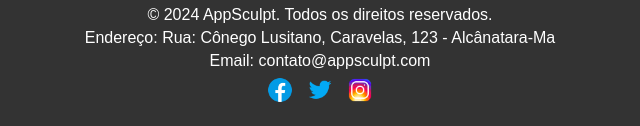
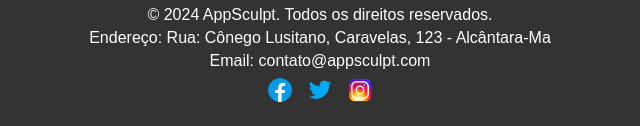
Before and after one commit to AppSSculpt/projetofab, a plain HTML site: page index.html in a window 1280 px wide. Shown: the part 912-1038 px from the top of the page, 320-960 px from the left. Drawn offline with Linux system fonts and the light colour scheme.

Commit message:
Update index.html

```diff
--- a/index.html
+++ b/index.html
@@ -231,7 +231,7 @@ footer {
             </div>
             <div class="footer-info">
                 <p>&copy; 2024 AppSculpt. Todos os direitos reservados.</p>
-                <p>Endereço: Rua: Cônego Lusitano, Caravelas, 123 - Alcânatara-Ma</p>
+                <p>Endereço: Rua: Cônego Lusitano, Caravelas, 123 - Alcântara-Ma</p>
                 <p>Email: contato@appsculpt.com</p>
             </div>
             <div class="footer-social">
```
